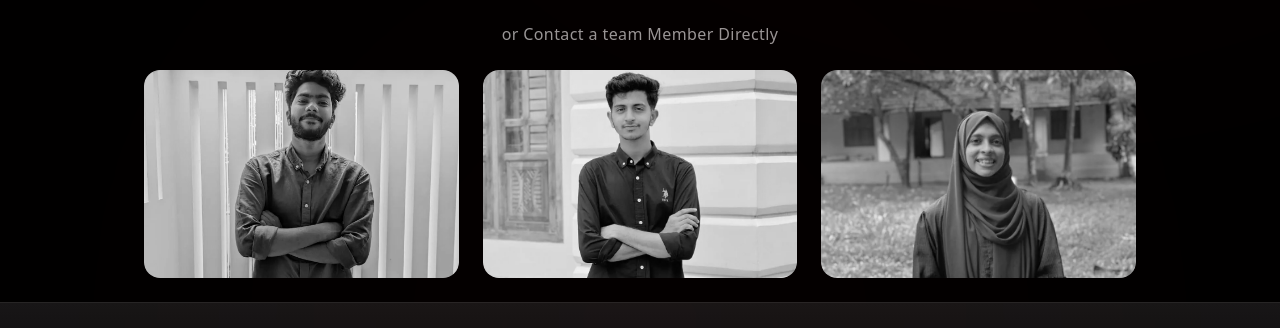
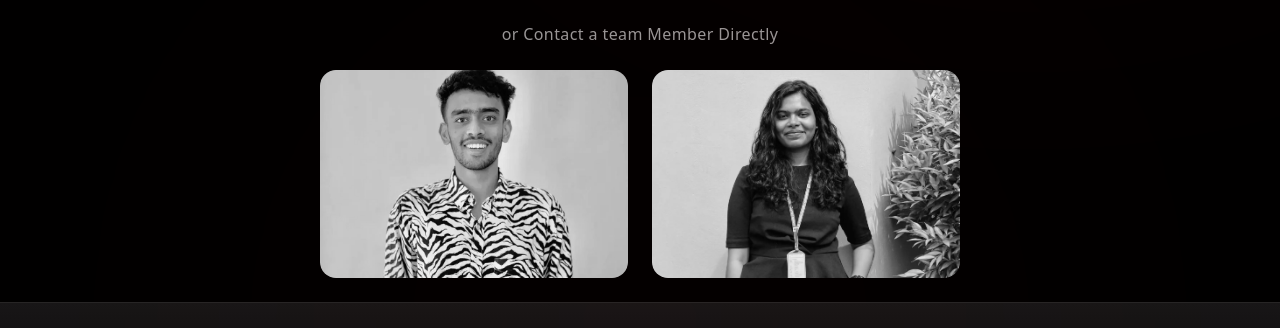
Before and after one commit to TedX-Farook-College/TedX-Farook-College.github.io, a Next.js app: page /contact in a window 1280 px wide. Shown: the part 920-1248 px from the top of the page. Built offline with nearby package versions, Linux system fonts and the light colour scheme.

Commit message:
contact updated

```diff
--- a/app/contact/page.js
+++ b/app/contact/page.js
@@ -48,22 +48,14 @@ function SlideArrowButton({
 export default function Contact() {
 	const organizers = [
 		{
-			name: 'Naheel Bran',
-			phone: '+91 8590659086',
+			name: 'Amal Hussain K',
 			role: 'Organizer',
-			image: '/images/organizers/Naheel.webp',
+			image: '/images/organizers/Amal.webp',
 		},
 		{
-			name: 'Muhammed Sahal',
-			phone: '+91 9061905314',
-			role: 'Co-Organizer',
-			image: '/images/organizers/Sahal.webp',
-		},
-		{
-			name: 'Hawwa Ayyoob',
-			phone: '+91 9072920614',
+			name: 'Anjali T A',
 			role: 'Curator',
-			image: '/images/organizers/Hawwa.webp',
+			image: '/images/organizers/Anjali.webp',
 		},
 	];
 
@@ -254,7 +246,7 @@ export default function Contact() {
 					<p className="text-white/60 mb-6 text-sm md:text-base tracking-wide">
 						or Contact a team Member Directly
 					</p>
-					<div className="grid grid-cols-1 sm:grid-cols-3 gap-6 max-w-lg sm:max-w-5xl mx-auto px-4">
+					<div className="grid grid-cols-1 sm:grid-cols-2 gap-6 max-w-lg sm:max-w-2xl mx-auto px-4 justify-items-center">
 						{organizers.map((person, i) => (
 							<motion.div
 								key={i}
@@ -277,7 +269,6 @@ export default function Contact() {
 										{person.name}
 									</p>
 									<p className="text-white/70 text-sm">{person.role}</p>
-									<p className="text-white/60 text-xs mt-1">{person.phone}</p>
 								</div>
 
 								{/* Desktop hover overlay */}
@@ -290,7 +281,6 @@ export default function Contact() {
 										{person.name}
 									</p>
 									<p className="text-white/60 text-sm">{person.role}</p>
-									<p className="text-white/50 text-xs mt-1">{person.phone}</p>
 								</motion.div>
 							</motion.div>
 						))}
```
Also changed, not shown: public/images/organizers/Amal.webp (added), public/images/organizers/Anjali.webp (added).
